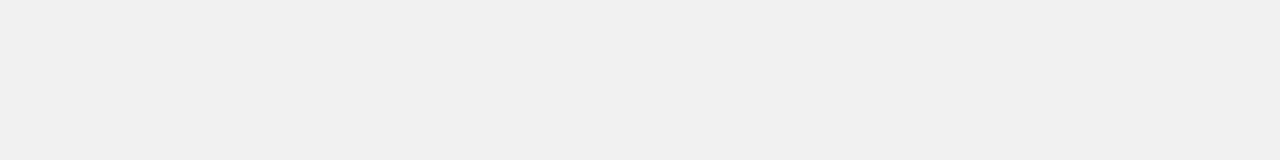
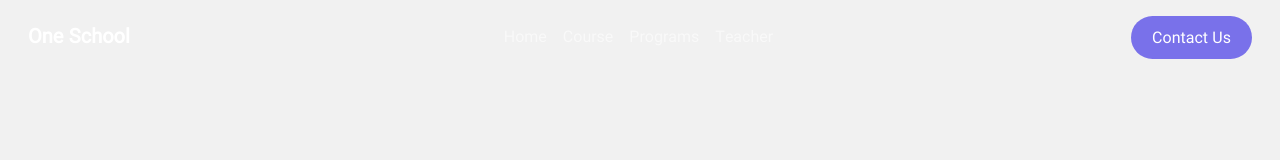
Before and after one commit to mm-tvkl/Complete-Project-4, a website: page index.html in a window 1280 px wide. Drawn offline with nearby package versions, Linux system fonts and the light colour scheme; files whose address does not match are found by name.

Commit message:
Navbar added to project

```diff
--- a/index.html
+++ b/index.html
@@ -1,5 +1,6 @@
 <!DOCTYPE html>
 <html lang="en">
+
 <head>
     <meta charset="UTF-8">
     <meta http-equiv="X-UA-Compatible" content="IE=edge">
@@ -12,9 +13,40 @@
     <link rel="stylesheet" href="./dist/css/main.min.css">
     <title>One School</title>
 </head>
+
 <body>
-
+    <header>
+        <!-- Navbar -->
+        <nav class="navbar navbar-expand-md navbar-dark bg-transparent p-3 d-flex">
+            <div class="container-fluid">
+                <a class="navbar-brand fw-bolder" href="#">One School</a>
+                <button class="navbar-toggler">
+                    <span class="navbar-toggler-icon"></span>
+                </button>
+                <div class="collapse navbar-collapse">
+                    <ul class="navbar-nav ms-auto">
+                        <li class="nav-item">
+                            <a class="nav-link" href="#">Home</a>
+                        </li>
+                        <li class="nav-item">
+                            <a class="nav-link" href="#">Course</a>
+                        </li>
+                        <li class="nav-item">
+                            <a class="nav-link" href="#">Programs</a>
+                        </li>
+                        <li class="nav-item">
+                            <a href="#" class="nav-link">Teacher</a>
+                        </li>
+                    </ul>
+                    <form class=" ms-auto">
+                        <a href="#" class="btn btn-contact-us">Contact Us</a>
+                    </form>
+                </div>
+            </div>
+        </nav>
+    </header>
 </body>
 <!-- Bootstrap.bundle.js -->
 <script src="./node_modules/bootstrap/dist/js/bootstrap.bundle.min.js"></script>
+
 </html>
```
Also changed, not shown: dist/css/main.min.css, dist/scss/_mixin.scss (added), dist/scss/_navbar.scss (added), dist/scss/_variables.scss (added), dist/scss/main.scss.
